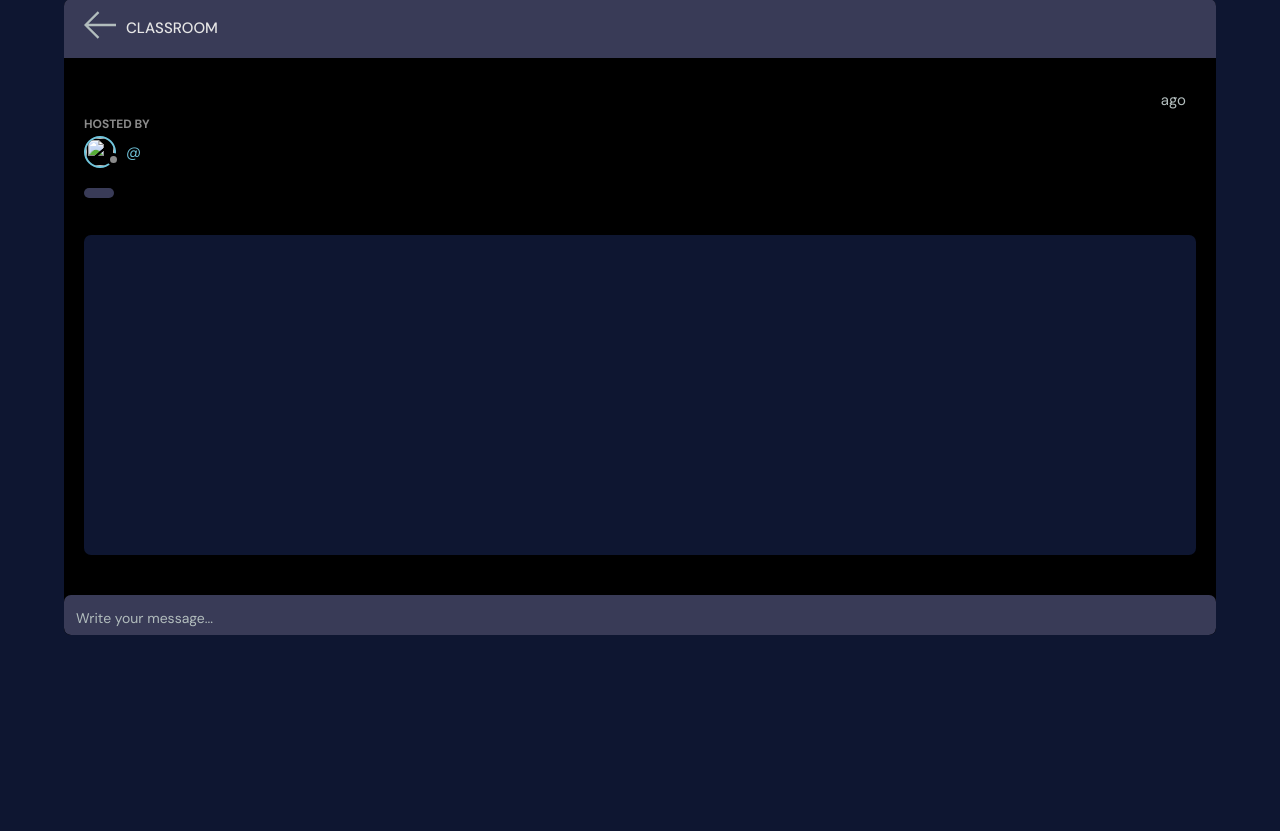
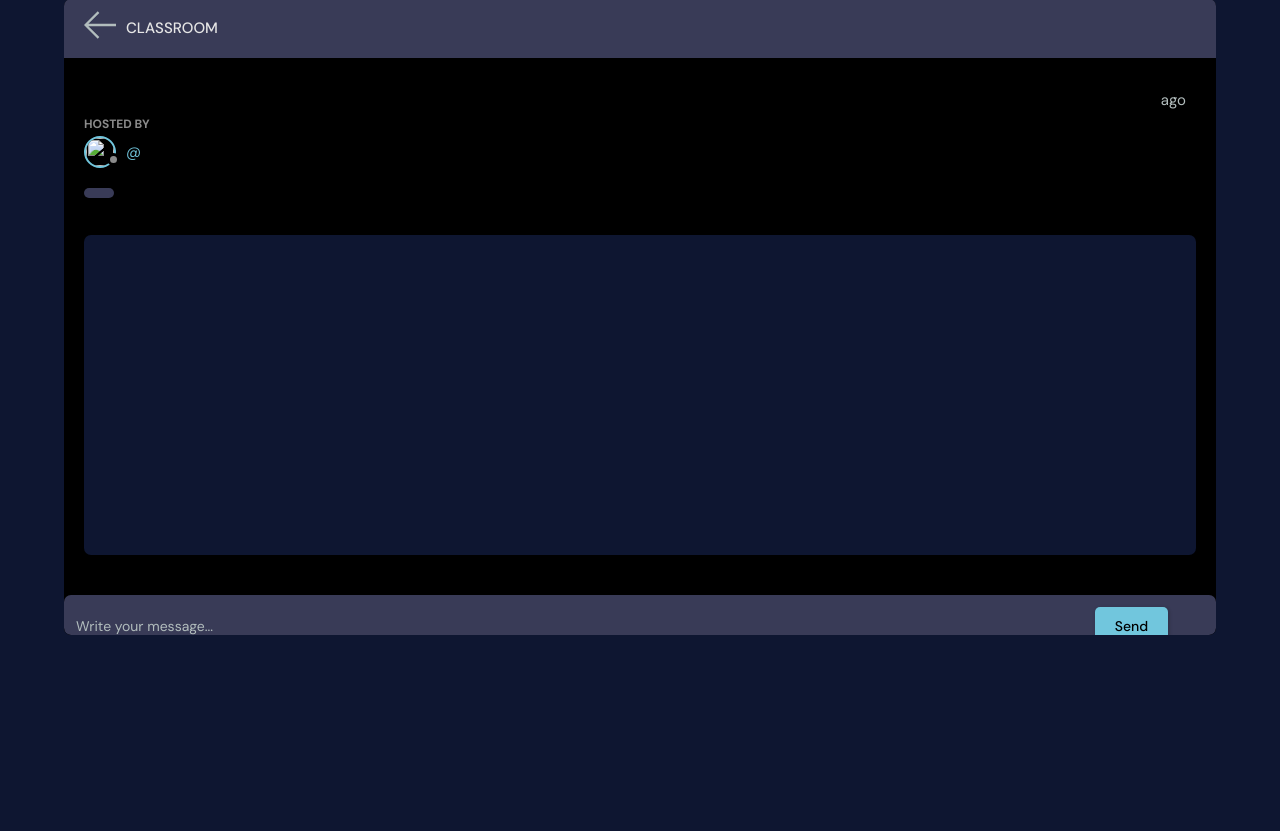
Before and after one commit to jolshylar/djazbahana, a Django app: template base/templates/base/classroom.html in a window 1280 px wide. Shown: the part 105-936 px from the top of the page. Run offline with Django 4.2, Linux system fonts and the light colour scheme; the template is opened without the code that fills it, so the values that code supplies are empty.

Commit message:
✅ Bring `Send` button for touchscreen users

```diff
--- a/base/templates/base/classroom.html
+++ b/base/templates/base/classroom.html
@@ -87,9 +87,7 @@
         <form action="" method="post">
           {% csrf_token %}
           <input name="body" placeholder="Write your message..." />
-          <!-- <a href="{% url 'classroom' classroom.id %}">
-            <button class="send__button" type="submit">Send</button>
-          </a> -->
+          <button type="submit" class="btn btn--main">Send</button>
         </form>
       </div>
     </div>
```
